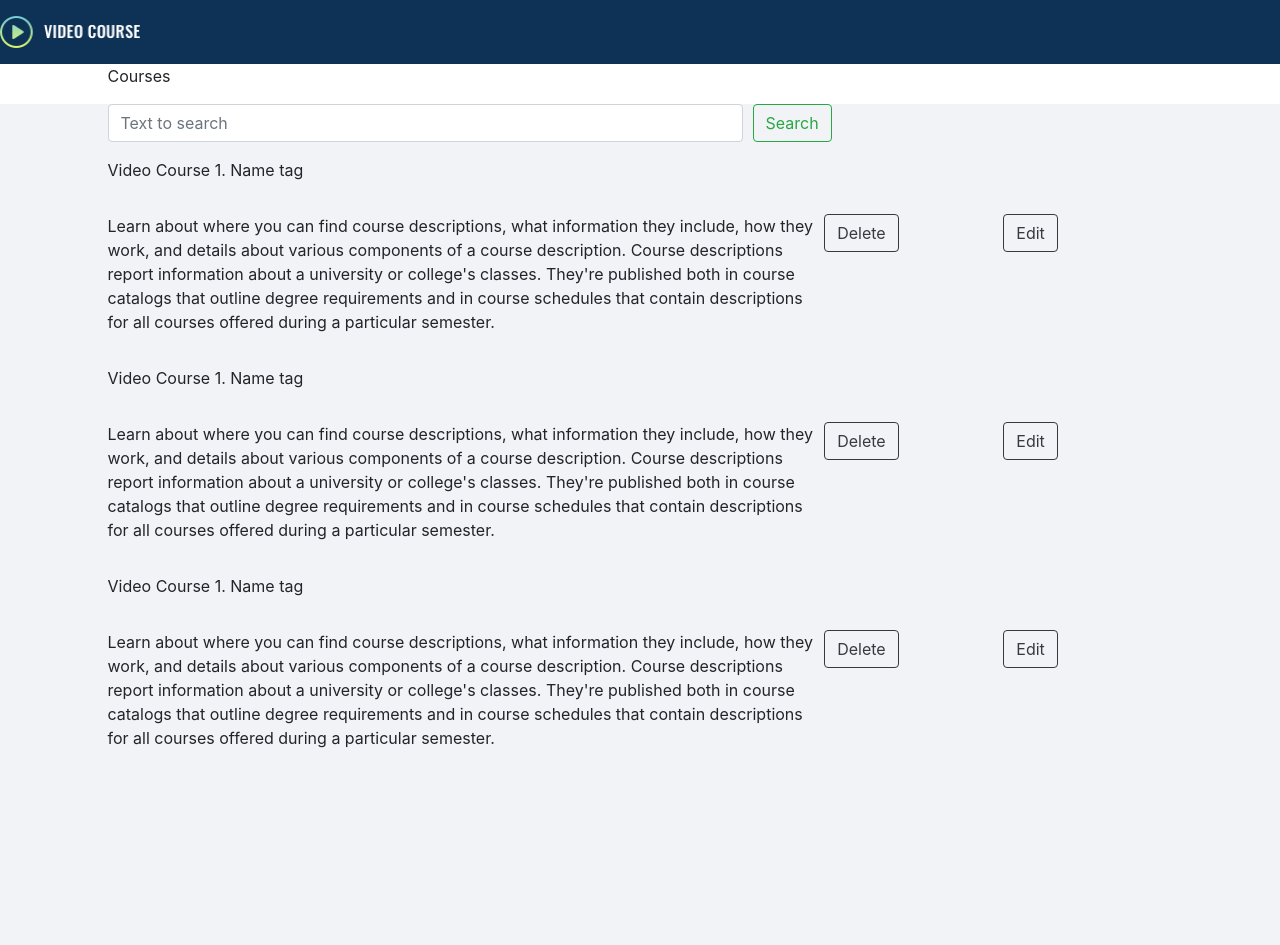
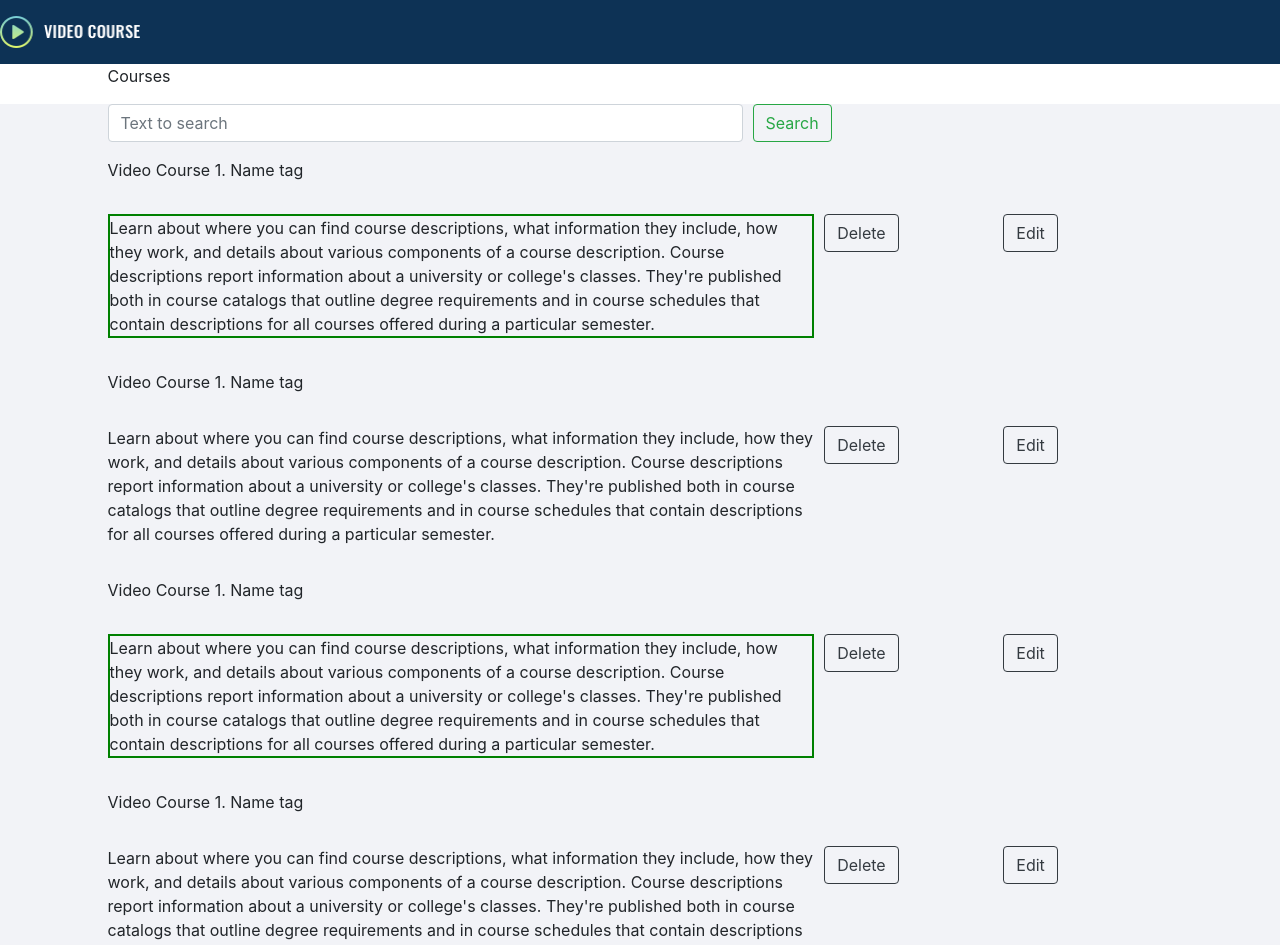
Before and after one commit to robertdrygala/angulartraining, an Angular app: page /welcome in a window 1280 px wide. Shown: the top 945 px of the page. Built offline with nearby package versions, Linux system fonts and the light colour scheme.

Commit message:
Add green border

```diff
--- a/src/app/app.module.ts
+++ b/src/app/app.module.ts
@@ -7,9 +7,10 @@ import { FooterComponent } from './footer/footer.component';
 import { HeaderComponent } from './header/header.component';
 import { CourseDetailsComponent } from './course-details/course-details.component';
 import { ListItemComponent } from './list-item/list-item.component';
+import { PlateBorderHiglightDirective } from './directives/plate-border.directive';
 
 @NgModule({
-  declarations: [AppComponent, FooterComponent, HeaderComponent, CourseDetailsComponent, ListItemComponent],
+  declarations: [AppComponent, FooterComponent, HeaderComponent, CourseDetailsComponent, ListItemComponent,PlateBorderHiglightDirective],
   imports: [BrowserModule, AppRoutingModule],
   providers: [],
   bootstrap: [AppComponent],
--- a/src/app/course-details/course-details.component.ts
+++ b/src/app/course-details/course-details.component.ts
@@ -16,11 +16,15 @@ export class CourseDetailsComponent implements OnInit {
   constructor() {}
 
   ngOnInit() {
+    let futureDate = new Date();
+    let year = futureDate.getFullYear();
+    futureDate.setFullYear(year + 1);
+
     this.todoItems = [
       {
         id: '1',
         title: TITLE,
-        creationDate: new Date(),
+        creationDate: futureDate,
         description: DESCRIPTION,
         duration: 1,
       },
@@ -33,6 +37,13 @@ export class CourseDetailsComponent implements OnInit {
       },
       {
         id: '3',
+        title: TITLE,
+        creationDate: futureDate,
+        description: DESCRIPTION,
+        duration: 1,
+      },
+      {
+        id: '4',
         title: TITLE,
         creationDate: new Date(),
         description: DESCRIPTION,
--- /dev/null
+++ b/src/app/directives/plate-border.directive.ts
@@ -0,0 +1,20 @@
+import { ElementRef, Renderer2, Directive, Input } from '@angular/core';
+
+@Directive({
+  selector: '[appPlaceBorderHiglight]',
+})
+export class PlateBorderHiglightDirective {
+  @Input() set appPlaceBorderHiglight(condition: Date) {
+    console.log('Provided date : ' + condition);
+
+    if (condition.getTime() > new Date().getTime()) {
+      this.el.nativeElement.style.border = '2px solid green';
+    } else {
+      this.el.nativeElement.style.border = null;
+    }
+  }
+
+  constructor(private el: ElementRef) {
+    console.log('Proovided element : ' + el.nativeElement);
+  }
+}
--- a/src/app/list-item/list-item.component.html
+++ b/src/app/list-item/list-item.component.html
@@ -8,7 +8,7 @@
 
   <div class="form-row">
     <div class="form-group col-md-8">
-      <p class="item.learn.about.where.yo">{{todoItem.description}}</p>
+      <p [appPlaceBorderHiglight]="todoItem.creationDate">{{todoItem.description}}</p>
     </div>
     <div class="form-group col-md-2">
       <button type="button"
```
